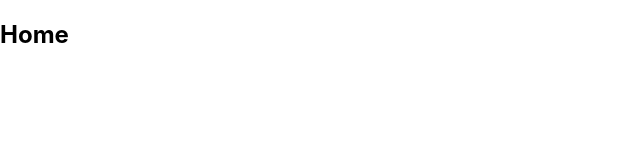
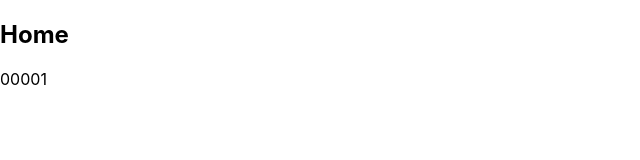
Before and after one commit to kinoshitaken123/React-EC-APP, a React (Create React App) app: page /login in a window 1280 px wide. Both pictures are taken after a click on the button "ログインする". Shown: the top 160 px of the page, without its empty margins (0-640 px from the left). Built offline with nearby package versions, Linux system fonts and the light colour scheme.

Commit message:
[selectorsファイル作成]

```diff
--- /dev/null
+++ b/src/reducks/users/selectors.js
@@ -0,0 +1,8 @@
+import {createSelector} from 'reselect';
+
+const usersSelector = (state) => state.users;
+
+export const getUserId = createSelector(
+    [usersSelector],
+    state => state.uid
+)
--- a/src/templates/Home.jsx
+++ b/src/templates/Home.jsx
@@ -1,8 +1,17 @@
 // URLの遷移を確認するページ
+import {getUserId} from "../reducks/users/selectors";
+import {useSelector} from 'react-redux';
 
 const Home = () => {
+    const selector = useSelector( state => state);
+    const uid = getUserId(selector)
+
     return (
-        <h2>Home</h2>
+        <div>
+          <h2>Home</h2>
+          <p>{uid}</p>
+        </div>
+
     )
 }
 
--- a/src/templates/Login.jsx
+++ b/src/templates/Login.jsx
@@ -1,16 +1,18 @@
 import React from 'react'
-import {useDispatch, useSelector} from "react-redux";
+import {useDispatch} from "react-redux";
 import {push} from 'connected-react-router';
+import {signInAction} from "../reducks/users/actions";
 
 const Login = () => {
     const dispatch = useDispatch()
-    const selector = useSelector(state => state);
 
-    console.log(selector.router)
     return(
         <div>
             <h2>ログイン</h2>
-            <button onClick={() => dispatch(push('/'))}>
+            <button onClick={() => {
+                 dispatch(signInAction({uid: "00001",username: "ken"}));
+                 dispatch(push('/'))
+             }}>
                 ログインする
             </button>
         </div>
```
